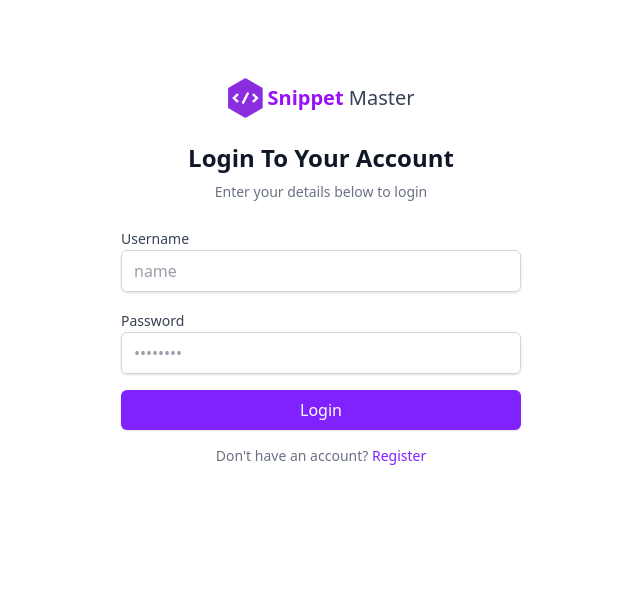
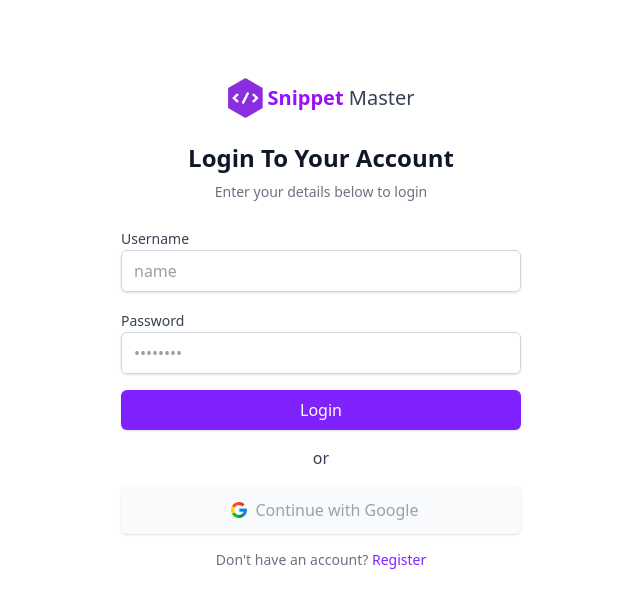
Before and after one commit to munyite001/code-snippets-app-frontend, a React (Vite) app: page /login in a window 1280 px wide. Shown: the top 608 px of the page, without its empty margins (319-959 px from the left). Built offline with nearby package versions, Linux system fonts and the light colour scheme; no server answers.

Commit message:
Impliment Firebase Authentication

```diff
--- a/package.json
+++ b/package.json
@@ -30,6 +30,8 @@
     "@uiw/react-codemirror": "^4.23.8",
     "axios": "^1.7.9",
     "date-fns": "^4.1.0",
+    "firebase": "^11.4.0",
+    "jwt-decode": "^4.0.0",
     "lucide-react": "^0.475.0",
     "react": "^19.0.0",
     "react-dom": "^19.0.0",
--- a/src/components/LoginPage.tsx
+++ b/src/components/LoginPage.tsx
@@ -1,11 +1,13 @@
 /* eslint-disable @typescript-eslint/ban-ts-comment */
-
+import { jwtDecode } from "jwt-decode";
 import { useNavigate } from "react-router-dom";
 import { useState } from "react";
 // @ts-ignore
 import { loginUser } from "../../API/users.api.js";
 import Alert from "@mui/material/Alert";
 import { useGlobalContext } from "../context/GlobalProvider.js";
+// import { signInWithEmailAndPassword } from "firebase/auth";
+import { auth, googleProvider, signInWithPopup } from "../firebase/firebase.ts";
 
 export default function Login() {
     const { setIsLogged, setToken, setUser } = useGlobalContext();
@@ -79,6 +81,59 @@ export default function Login() {
             }, 3000);
         } catch (error) {
             setAlert({ type: "error", message: String(error) });
+        } finally {
+            setLoading(false);
+        }
+    };
+
+    // Function to handle Google Sign-In
+    const handleGoogleSignIn = async () => {
+        try {
+            setLoading(true);
+            const result = await signInWithPopup(auth, googleProvider);
+            const user = result.user;
+
+            // Get user details from Firebase
+            const firebaseToken = await user.getIdToken();
+
+            console.log("Firebase Token:", firebaseToken);
+            console.log("Decoded Token:", jwtDecode(firebaseToken)); // Check if it contains expected claims
+
+            // Send Firebase token to backend
+            const response = await fetch(
+                `${import.meta.env.VITE_BASE_URL}/api/auth/google-login`,
+                {
+                    method: "POST",
+                    headers: {
+                        "Content-Type": "application/json"
+                    },
+                    body: JSON.stringify({ firebaseToken })
+                }
+            );
+
+            console.log("Response: ", response);
+
+            const data = await response.json();
+
+            if (!response.ok) {
+                throw new Error(data.message || "Failed To Authenticate");
+            }
+
+            //  Store the token
+            setToken(data.apiToken);
+            localStorage.setItem("token", data.apiToken);
+
+            setAlert({
+                type: "success",
+                message: "Login successful! Redirecting..."
+            });
+            setTimeout(() => navigate("/"), 2000);
+        } catch (error) {
+            console.error(error);
+            setAlert({
+                type: "error",
+                message: "Google Sign-In failed. Please try again."
+            });
         } finally {
             setLoading(false);
         }
@@ -215,6 +270,21 @@ export default function Login() {
                         )}
                     </button>
 
+                    <p className="text-gray-700 text-center">or</p>
+                    {/* Google Sign-In Button */}
+                    <button
+                        className="w-full py-2 px-4 bg-gray-50 text-gray-400 font-medium rounded-md shadow-sm flex items-center justify-center"
+                        onClick={handleGoogleSignIn}
+                        disabled={loading}
+                    >
+                        <img
+                            src="/images/google.png"
+                            alt="Google logo"
+                            className="w-4 h-4 m-2"
+                        />
+                        {loading ? "Signing in..." : "Continue with Google"}
+                    </button>
+
                     <p className="text-sm text-center text-gray-500">
                         Don't have an account?{" "}
                         <a
--- a/src/context/GlobalProvider.tsx
+++ b/src/context/GlobalProvider.tsx
@@ -1,3 +1,4 @@
+/* eslint-disable react-hooks/exhaustive-deps */
 /* eslint-disable react-refresh/only-export-components */
 /* eslint-disable @typescript-eslint/ban-ts-comment */
 
@@ -12,6 +13,9 @@ import { useNavigate } from "react-router-dom";
 import axios from "axios";
 // @ts-ignore
 import { getAuthHeaders } from "../../API/tags.api.js";
+
+import { onAuthStateChanged } from "firebase/auth";
+import { auth } from "../firebase/firebase";
 
 // Define the shape of the context state
 interface User {
@@ -133,6 +137,25 @@ const GlobalProvider: React.FC<GlobalProviderProps> = ({ children }) => {
         fetchAllTags();
     }, []);
 
+    useEffect(() => {
+        const unsubscribe = onAuthStateChanged(auth, (user) => {
+            if (user) {
+                setUser({
+                    name: user.displayName || "Anonymous",
+                    email: user.email || ""
+                });
+                setIsLogged(true);
+                user.getIdToken().then(setToken);
+            } else {
+                setUser({ name: "", email: "" });
+                setIsLogged(false);
+                setToken(null);
+            }
+        });
+
+        return () => unsubscribe();
+    }, []);
+
     return (
         <GlobalContext.Provider
             value={{
--- /dev/null
+++ b/src/firebase/firebase.ts
@@ -0,0 +1,18 @@
+import { initializeApp } from "firebase/app";
+import { getAuth, GoogleAuthProvider, signInWithPopup } from "firebase/auth";
+
+const firebaseConfig = {
+    apiKey: import.meta.env.VITE_FIREBASE_API_KEY,
+    authDomain: import.meta.env.VITE_FIREBASE_AUTH_DOMAIN,
+    projectId: import.meta.env.VITE_FIREBASE_PROJECT_ID,
+    storageBucket: import.meta.env.VITE_FIREBASE_STORAGE_BUCKET,
+    messagingSenderId: import.meta.env.VITE_FIREBASE_MESSAGING_SENDER_ID,
+    appId: import.meta.env.VITE_FIREBASE_APP_ID
+};
+
+// Initialize Firebase
+const app = initializeApp(firebaseConfig);
+const auth = getAuth(app);
+const googleProvider = new GoogleAuthProvider();
+
+export { auth, googleProvider, signInWithPopup };
```
Also changed, not shown: public/images/google.png (added), 1 other file (tests, documents, lock files or other folders).
